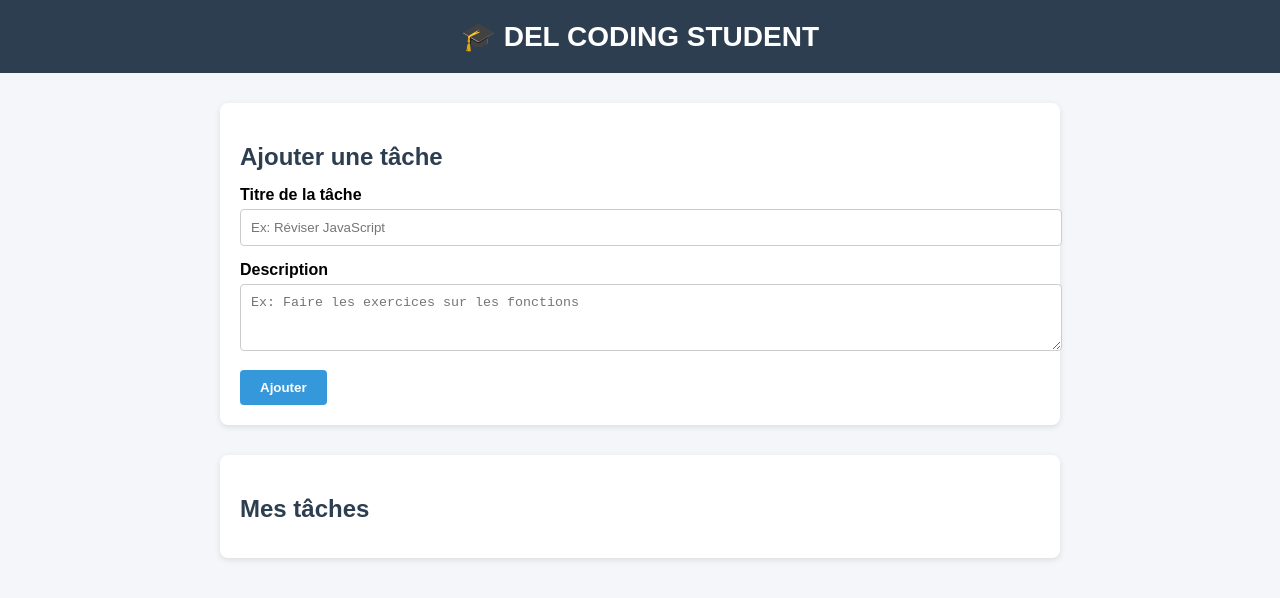
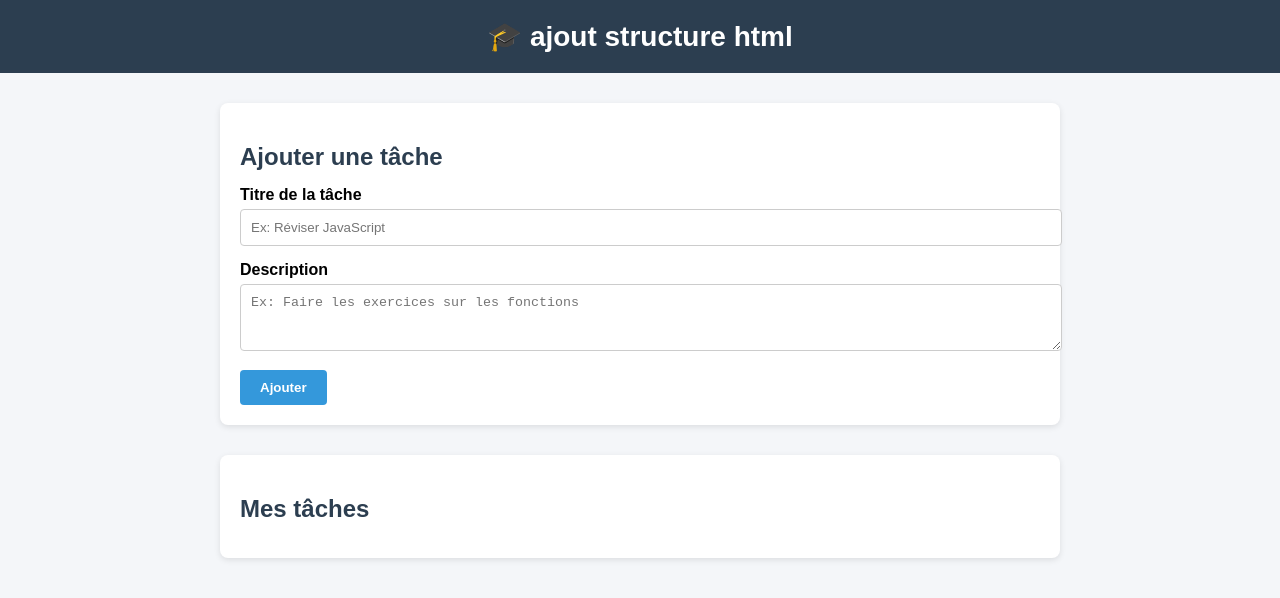
Before and after one commit to tchuentechristelle2025-max/todo_app, a plain HTML site: page index.html in a window 1280 px wide. Drawn offline with Linux system fonts and the light colour scheme.

Commit message:
ajout_structure_html

```diff
--- a/index.html
+++ b/index.html
@@ -7,7 +7,7 @@
 </head>
 <body>
   <header>
-    <h1>🎓 DEL CODING STUDENT</h1>
+    <h1>🎓 ajout structure html</h1>
   </header>
 
   <div class="container">
```
